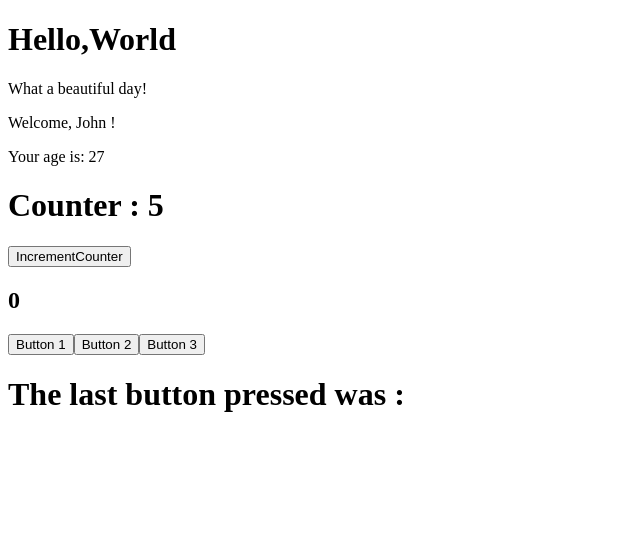
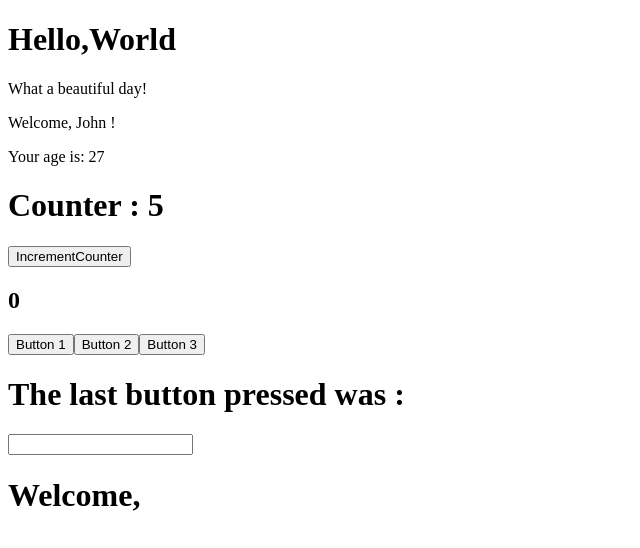
Before and after one commit to GiuseppeFilannino/React-exercises, a React (Create React App) app in the folder my-app/: page / in a window 1280 px wide. Shown: the top 548 px of the page, without its empty margins (0-640 px from the left). Built offline with nearby package versions, Linux system fonts and the light colour scheme.

Commit message:
forms-01

```diff
--- a/my-app/src/App.js
+++ b/my-app/src/App.js
@@ -5,6 +5,7 @@ import { Age } from "./Age"
 import { Counter } from './Counter';
 import { ClickCounter } from './ClickCounter';
 import { ClickTracker } from './ClickTracker';
+import { InteractiveWelcome } from './InteractiveWelcome';
 
 
 export class App extends React.Component {
@@ -17,6 +18,7 @@ export class App extends React.Component {
                 <Counter />
                 <ClickCounter />
                 <ClickTracker />
+                <InteractiveWelcome />
 
 
             </div>
--- /dev/null
+++ b/my-app/src/InteractiveWelcome.js
@@ -0,0 +1,41 @@
+import React from "react";
+
+
+
+export class InteractiveWelcome extends React.Component {
+
+    state = {
+        name: ''
+    }
+
+    handleInputText = (event) => {
+        const value = event.target.value
+
+        this.setState(() => {
+            return {
+                name: value
+
+            }
+        })
+    }
+
+
+
+
+
+
+
+
+    render() {
+        return (
+
+
+            <div>
+                <input  onChange={this.handleInputText}></input>
+                <h1>Welcome, {this.state.name}</h1>
+
+
+            </div>
+        )
+    }
+}
```
